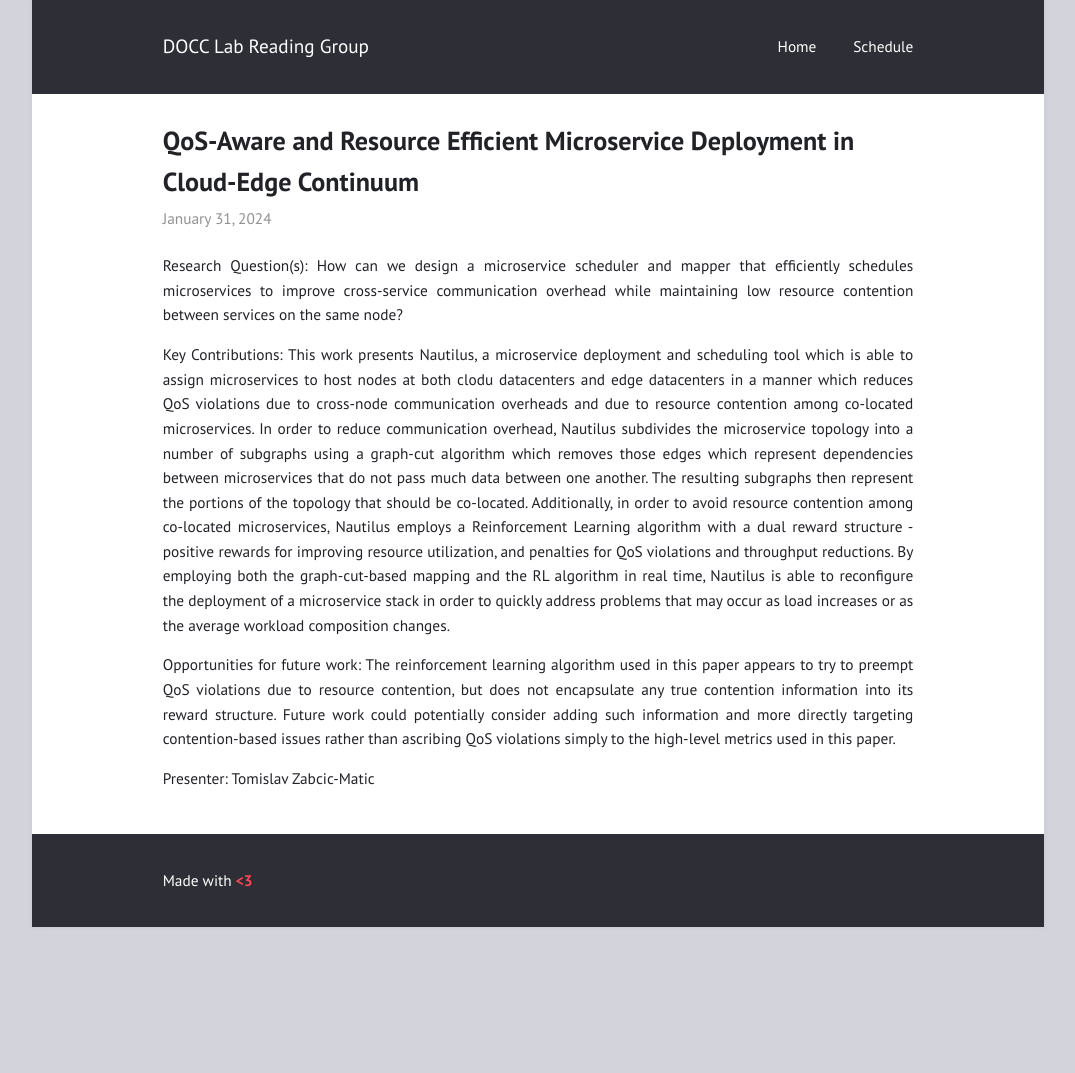
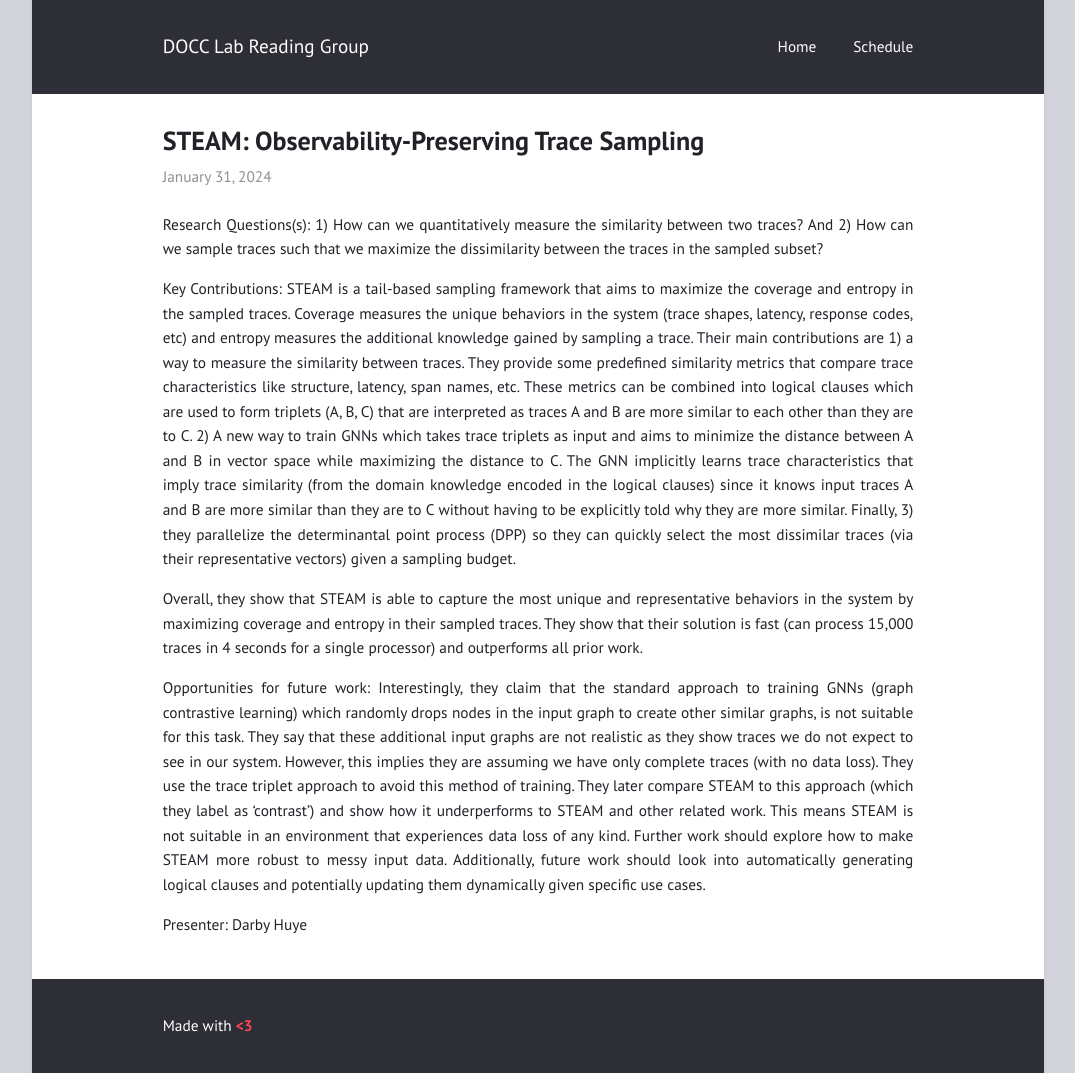
Before and after one commit to docc-lab/reading-group, a Jekyll site: the page built from _posts/2024-01-31-stream.md, in a window 1280 px wide. Shown: the whole page, without its empty margins (102-1177 px from the left). Built offline with Jekyll 4.4.1, drawn with Linux system fonts in a browser that asks for light colours; before the commit the page ends 927 px from its top, so only the background shows below that.

Commit message:
Update 2024-01-31-stream.md

```diff
--- a/_posts/2024-01-31-stream.md
+++ b/_posts/2024-01-31-stream.md
@@ -1,12 +1,14 @@
 ---
-title:  "QoS-Aware and Resource Efficient Microservice Deployment in Cloud-Edge Continuum"
+title:  "STEAM: Observability-Preserving Trace Sampling"
 layout: post
 ---
 
-Research Question(s): How can we design a microservice scheduler and mapper that efficiently schedules microservices to improve cross-service communication overhead while maintaining low resource contention between services on the same node?
+Research Questions(s): 1) How can we quantitatively measure the similarity between two traces? And 2) How can we sample traces such that we maximize the dissimilarity between the traces in the sampled subset?
 
-Key Contributions: This work presents Nautilus, a microservice deployment and scheduling tool which is able to assign microservices to host nodes at both clodu datacenters and edge datacenters in a manner which reduces QoS violations due to cross-node communication overheads and due to resource contention among co-located microservices. In order to reduce communication overhead, Nautilus subdivides the microservice topology into a number of subgraphs using a graph-cut algorithm which removes those edges which represent dependencies between microservices that do not pass much data between one another. The resulting subgraphs then represent the portions of the topology that should be co-located. Additionally, in order to avoid resource contention among co-located microservices, Nautilus employs a Reinforcement Learning algorithm with a dual reward structure - positive rewards for improving resource utilization, and penalties for QoS violations and throughput reductions. By employing both the graph-cut-based mapping and the RL algorithm in real time, Nautilus is able to reconfigure the deployment of a microservice stack in order to quickly address problems that may occur as load increases or as the average workload composition changes.
+Key Contributions: STEAM is a tail-based sampling framework that aims to maximize the coverage and entropy in the sampled traces. Coverage measures the unique behaviors in the system (trace shapes, latency, response codes, etc) and entropy measures the additional knowledge gained by sampling a trace. Their main contributions are 1) a way to measure the similarity between traces. They provide some predefined similarity metrics that compare trace characteristics like structure, latency, span names, etc. These metrics can be combined into logical clauses which are used to form triplets (A, B, C) that are interpreted as traces A and B are more similar to each other than they are to C. 2) A new way to train GNNs which takes trace triplets as input and aims to minimize the distance between A and B in vector space while maximizing the distance to C. The GNN implicitly learns trace characteristics that imply trace similarity (from the domain knowledge encoded in the logical clauses) since it knows input traces A and B are more similar than they are to C without having to be explicitly told why they are more similar. Finally, 3) they parallelize the determinantal point process (DPP) so they can quickly select the most dissimilar traces (via their representative vectors) given a sampling budget.
 
-Opportunities for future work: The reinforcement learning algorithm used in this paper appears to try to preempt QoS violations due to resource contention, but does not encapsulate any true contention information into its reward structure. Future work could potentially consider adding such information and more directly targeting contention-based issues rather than ascribing QoS violations simply to the high-level metrics used in this paper.
+Overall, they show that STEAM is able to capture the most unique and representative behaviors in the system by maximizing coverage and entropy in their sampled traces. They show that their solution is fast (can process 15,000 traces in 4 seconds for a single processor) and outperforms all prior work.
 
-Presenter: Tomislav Zabcic-Matic
+Opportunities for future work: Interestingly, they claim that the standard approach to training GNNs (graph contrastive learning) which randomly drops nodes in the input graph to create other similar graphs, is not suitable for this task. They say that these additional input graphs are not realistic as they show traces we do not expect to see in our system. However, this implies they are assuming we have only complete traces (with no data loss). They use the trace triplet approach to avoid this method of training. They later compare STEAM to this approach (which they label as ‘contrast’) and show how it underperforms to STEAM and other related work. This means STEAM is not suitable in an environment that experiences data loss of any kind. Further work should explore how to make STEAM more robust to messy input data. Additionally, future work should look into automatically generating logical clauses and potentially updating them dynamically given specific use cases.
+
+Presenter: Darby Huye
```
